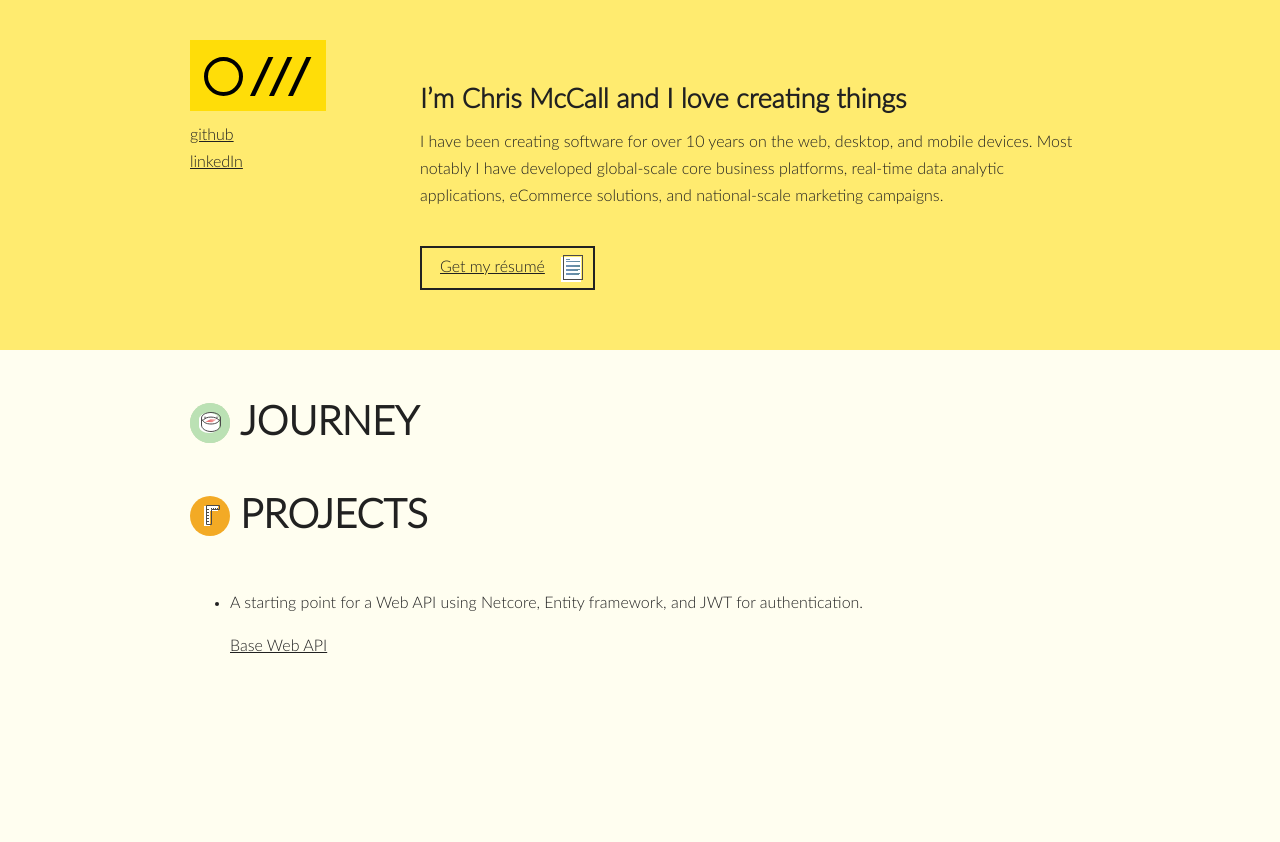
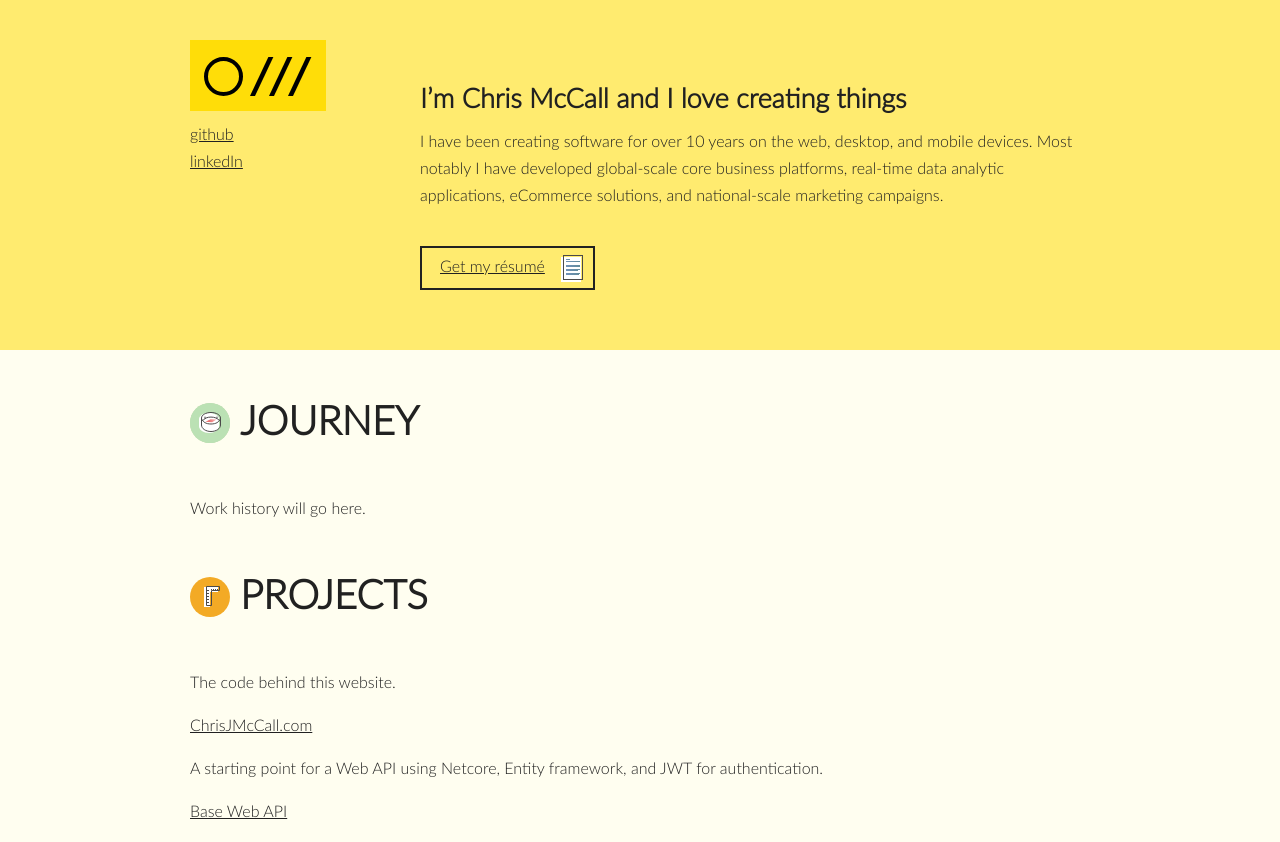
Before and after one commit to ChrisJMcCall/chrisjmccall_com, a React (Create React App) app: page / in a window 1280 px wide. Before the commit the page ends 800 px from the top, so only its background shows below. Built offline with nearby package versions, Linux system fonts and the light colour scheme.

Commit message:
Now include a basic set of projects and a 'disclaimer' for Journey timeline.

```diff
--- a/src/App.css
+++ b/src/App.css
@@ -118,3 +118,8 @@
   line-height: 40px;
   padding: 0 0 0 50px;
 }
+
+.Contentgroup ul {
+  list-style-type: none;
+  padding: 0;
+}
--- a/src/App.js
+++ b/src/App.js
@@ -9,7 +9,7 @@ class App extends Component {
         <ContentGroup
         title="Journey"
         icon="images/compass.svg"
-        content=""
+        content={<p>Work history will go here.</p>}
         />
         <ContentGroup
         title="Projects"
@@ -17,6 +17,10 @@ class App extends Component {
         content={
           <HrefList
           links={[
+            {href:'https://github.com/ChrisJMcCall/chrisjmccall_com',
+            title:'ChrisJMcCall.com',
+            description: 'The code behind this website.'
+            },
             {href:'https://github.com/ChrisJMcCall/BaseNetcoreWebApi',
             title:'Base Web API',
             description: 'A starting point for a Web API using Netcore, Entity framework, and JWT for authentication.'
```
